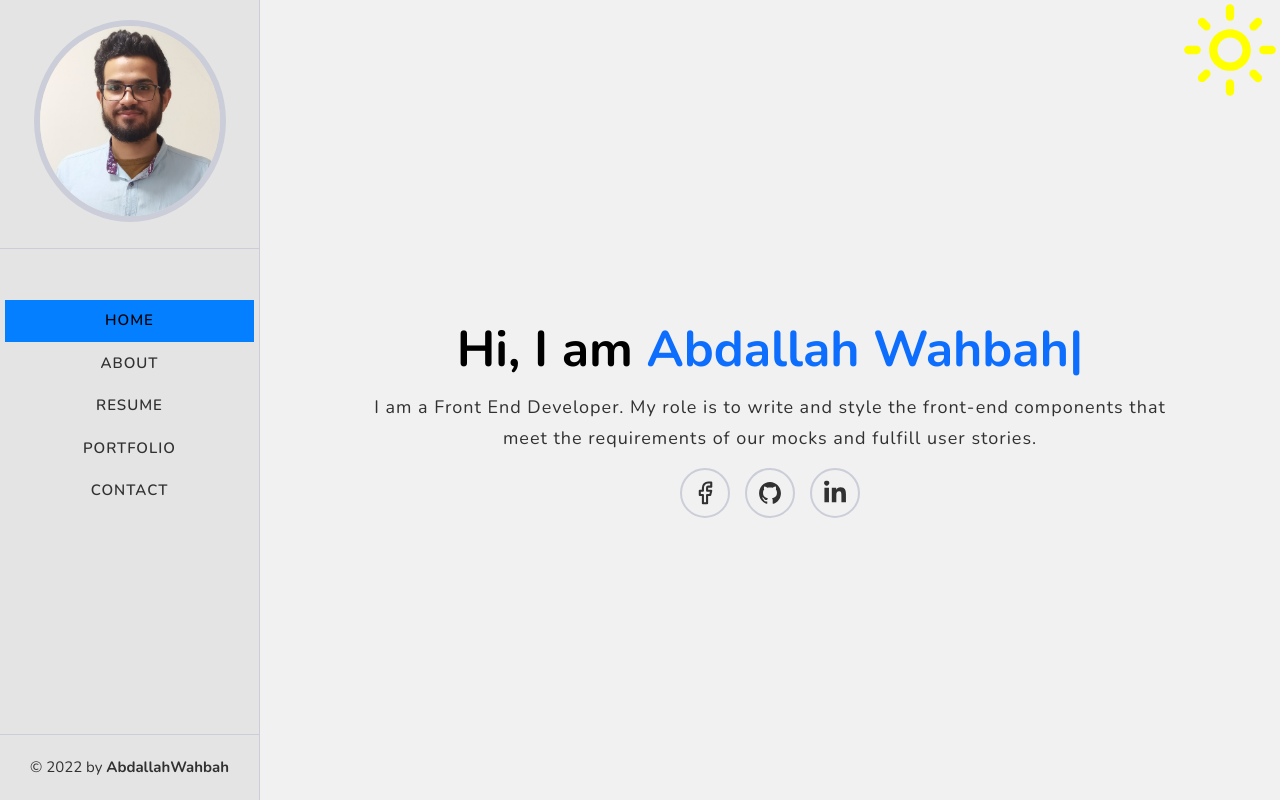
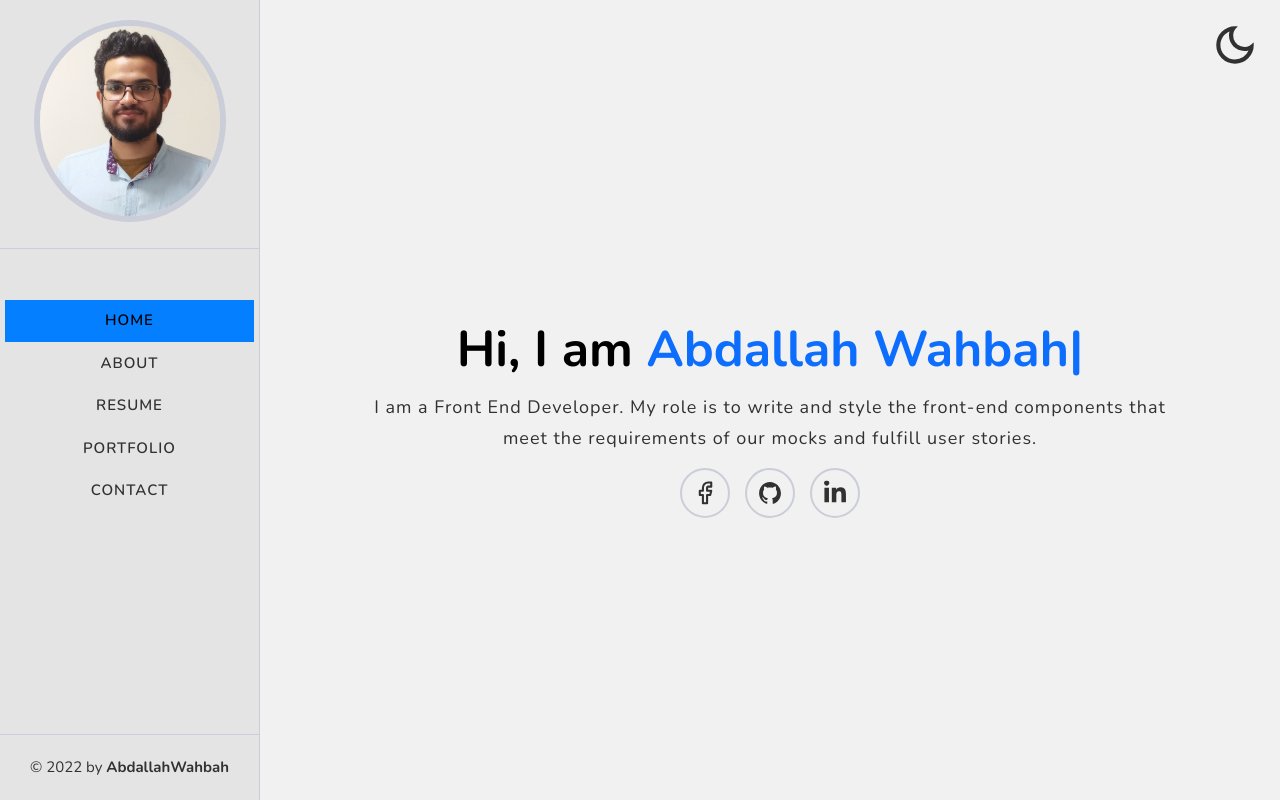
Before and after one commit to abdallahWahbah/Portfolio, a React (Create React App) app: page /home in a window 1280 px wide. Both pictures are taken after a click on the icon 1230 px from the left and 50 px from the top of the page. Built offline with nearby package versions, Linux system fonts and the light colour scheme.

Commit message:
Dark mode icon

```diff
--- a/src/components/App.js
+++ b/src/components/App.js
@@ -1,6 +1,5 @@
-import React, {useState} from 'react'
+import React from 'react'
 import { Route, Routes, Navigate } from 'react-router-dom'
-import {MdOutlineLightMode} from 'react-icons/md';
 
 import HomePage from './Home/HomePage';
 import About from './About/About';
@@ -8,22 +7,14 @@ import Resume from './Resume/Resume';
 import Portfolio from './Portfolio/Portfolio';
 import Contact from './Contact/Contact';
 import MainNavigation from './MainNavigation';
+import DarkMode from './DarkMode';
 
 const App = () =>
 {
-    const [darkMode, setDarkMode] = useState(false);
-    const toggle = () =>
-    {
-        if(darkMode) document.body.classList.remove("dark")
-        else document.body.classList.add("dark")
-        setDarkMode(!darkMode)
-    }
     return (
         <React.Fragment>
 
-            <span>
-                <MdOutlineLightMode onClick={toggle} style={{position: "fixed", right: "0", top: "0", width: "100px", height: "100px", zIndex: "100000", color: "yellow"}}/>
-            </span>
+            <DarkMode />
 
             <MainNavigation />
 
@@ -35,6 +26,7 @@ const App = () =>
                 <Route path="/portfolio" element={<Portfolio />}/>
                 <Route path="/contact" element={<Contact />}/>
             </Routes>
+
         </React.Fragment>
     )
 }
--- /dev/null
+++ b/src/components/DarkMode.js
@@ -0,0 +1,33 @@
+import React, {useState} from 'react'
+import {MdOutlineLightMode} from 'react-icons/md';
+import {MdOutlineDarkMode} from 'react-icons/md'
+
+const DarkMode = () =>
+{
+    const [mode, setMode] = useState("light");
+
+    const toggle = () =>
+    {
+        if(mode === "light")
+        {
+            document.body.classList.add("dark")
+            setMode("dark")
+        }
+        else
+        {
+            document.body.classList.remove("dark")
+            setMode("light")
+        }
+    }
+    return (
+        <div className='darkmode__container'>
+            {mode === "light" ? (
+                <MdOutlineLightMode onClick={toggle} className="light__icon" />
+            ) : (
+                <MdOutlineDarkMode onClick={toggle} className="dark__icon" />
+            )}
+        </div>
+    )
+}
+
+export default DarkMode
--- a/src/components/Home/HomePage.js
+++ b/src/components/Home/HomePage.js
@@ -10,7 +10,6 @@ const HomePage = () =>
 
     useEffect(() =>
     {
-        console.log(headingRef)
         init(headingRef.current, {
             showCursor: true,
             strings: ['Abdallah Wahbah'],
--- /dev/null
+++ b/src/scss/components/_mode__button.scss
@@ -0,0 +1,19 @@
+.darkmode__container
+{
+    position: fixed;
+    top: 2rem;
+    right: 2rem;
+    z-index: 1111111;
+}
+
+.light__icon, .dark__icon
+{
+    width: 5rem;
+    height: 5rem;
+    cursor: pointer;
+}
+
+.light__icon
+{
+    color: yellow;
+}
--- a/src/scss/main.scss
+++ b/src/scss/main.scss
@@ -5,6 +5,7 @@
 @import 'base/typography';
 
 @import 'components/card';
+@import 'components/mode__button';
 @import 'components/form';
 @import 'components/popup';
 @import 'components/project';
```
